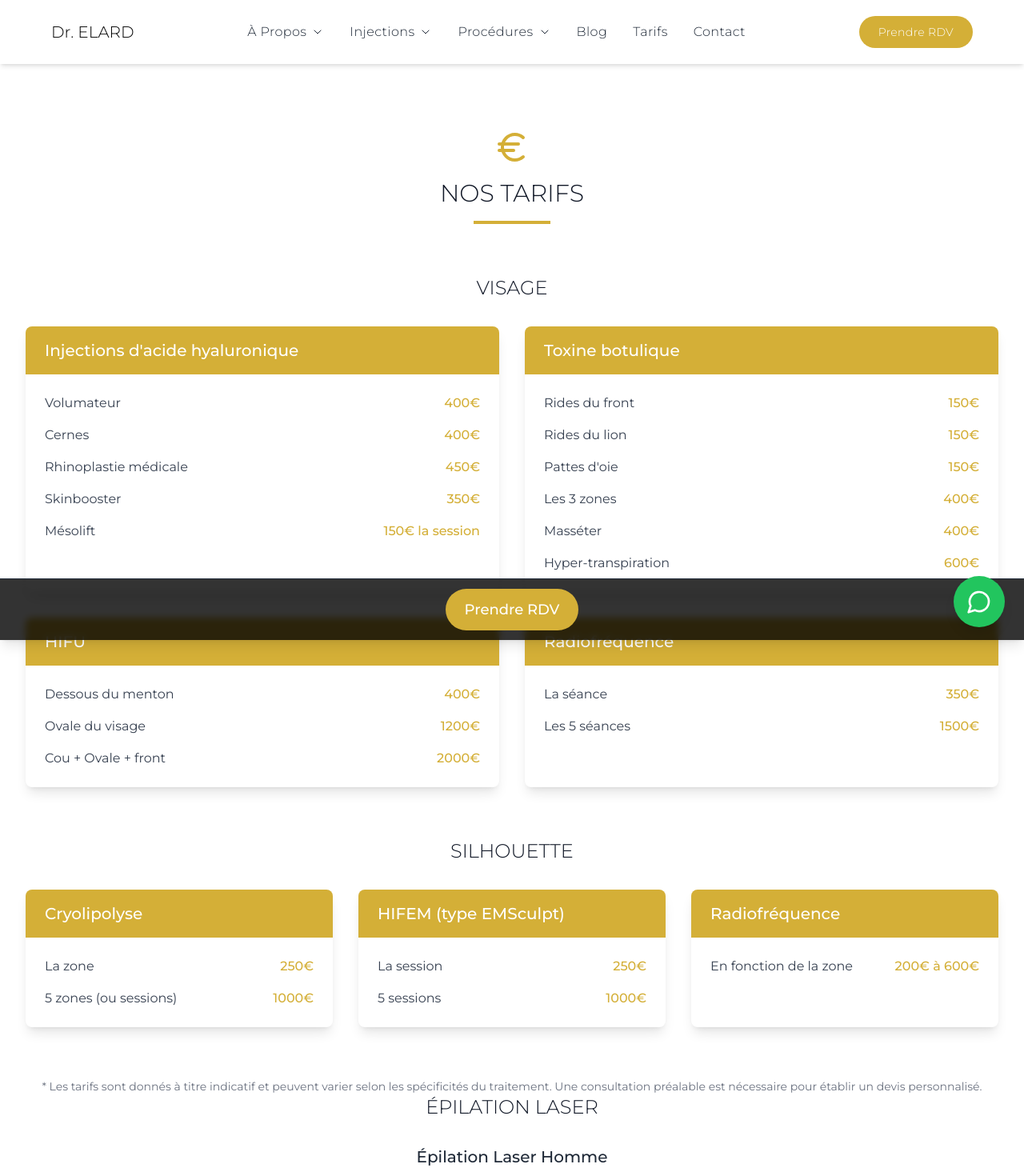
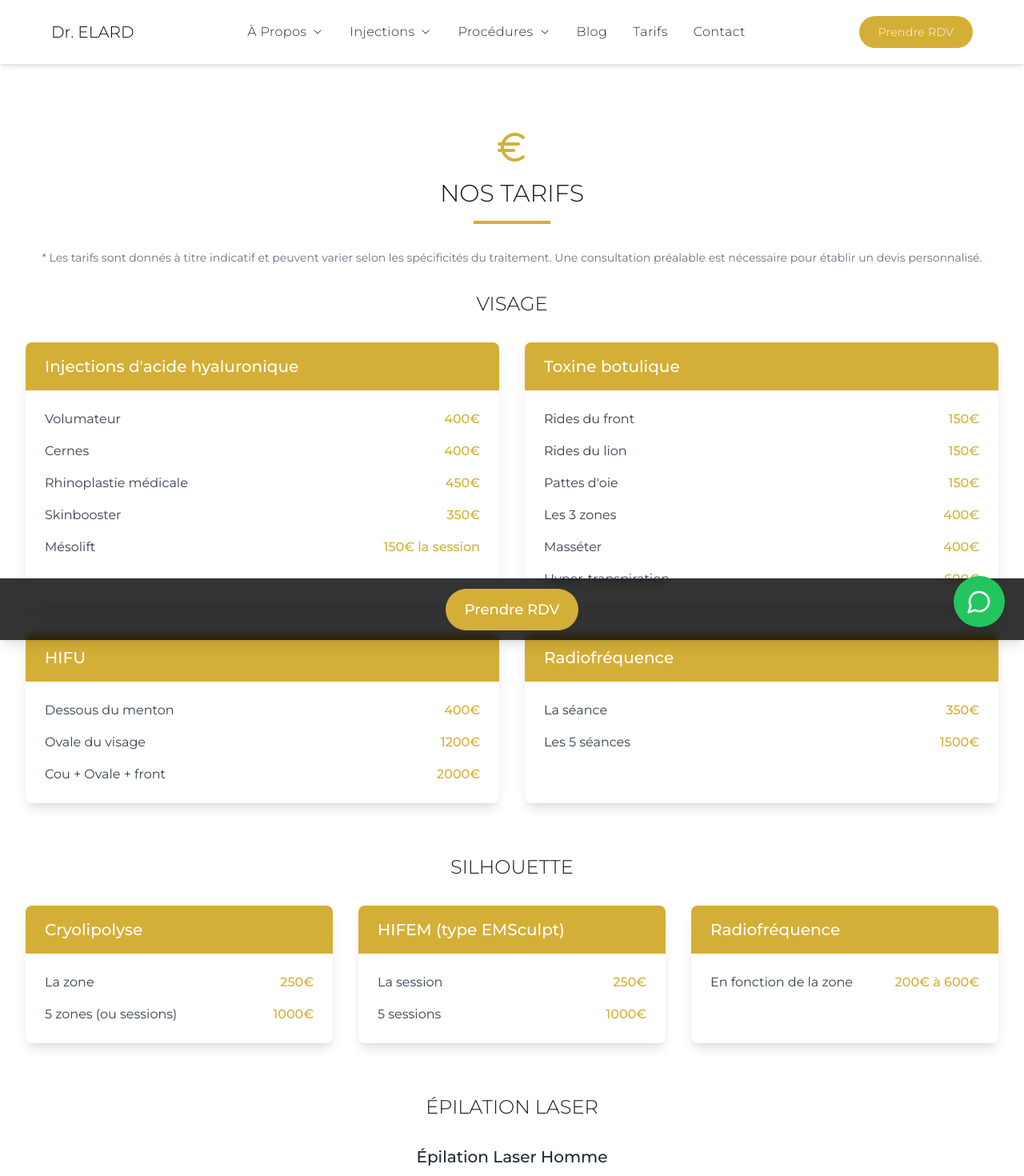
Before and after one commit to vadym312/Medecine-Esthetique, a Next.js app: page /tarifs in a window 1280 px wide. Shown: the top 1470 px of the page at 80% size. Built offline with nearby package versions, Linux system fonts and the light colour scheme.

Commit message:
updated tarifs page

```diff
--- a/app/tarifs/page.tsx
+++ b/app/tarifs/page.tsx
@@ -35,12 +35,18 @@ const TarifsPage: React.FC = () => {
             <div className="min-h-screen bg-gray-50 pt-20">
                 <section className="py-20 bg-white">
                     <div className="max-w-7xl mx-auto px-4 sm:px-6 lg:px-8">
-                        <div className="text-center mb-16">
+                        <div className="text-center mb-8">
                             <Euro className="w-12 h-12 text-gold mx-auto mb-4" />
                             <h1 className="text-3xl font-montserrat font-light text-gray-900 mb-4">
                                 {tarifsData.hero.title}
                             </h1>
                             <div className="w-24 h-1 bg-gold mx-auto mb-8"></div>
+                        </div>
+
+                        <div className="mb-8 text-center">
+                            <p className="text-sm text-gray-500">
+                                {tarifsData.disclaimer.text}
+                            </p>
                         </div>
 
                         {/* Visage Section */}
@@ -87,12 +93,6 @@ const TarifsPage: React.FC = () => {
                                     items={tarifsData.silhouette.radiofrequence}
                                 />
                             </div>
-                        </div>
-
-                        <div className="mt-16 text-center">
-                            <p className="text-sm text-gray-500">
-                                {tarifsData.disclaimer.text}
-                            </p>
                         </div>
 
                         {/* Épilation Laser Section */}
```
